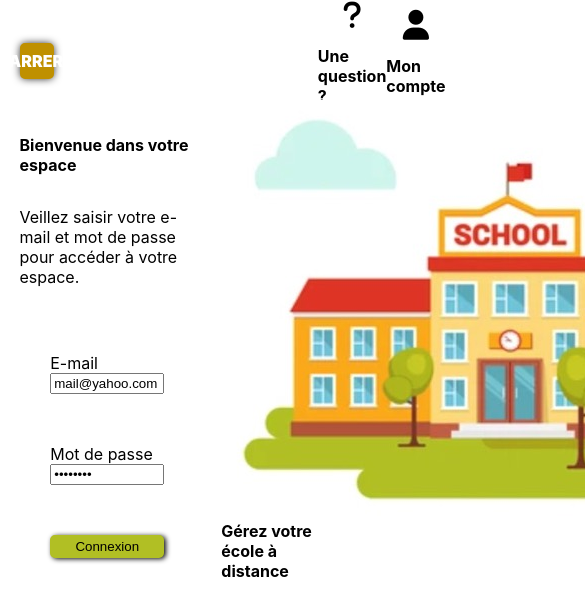
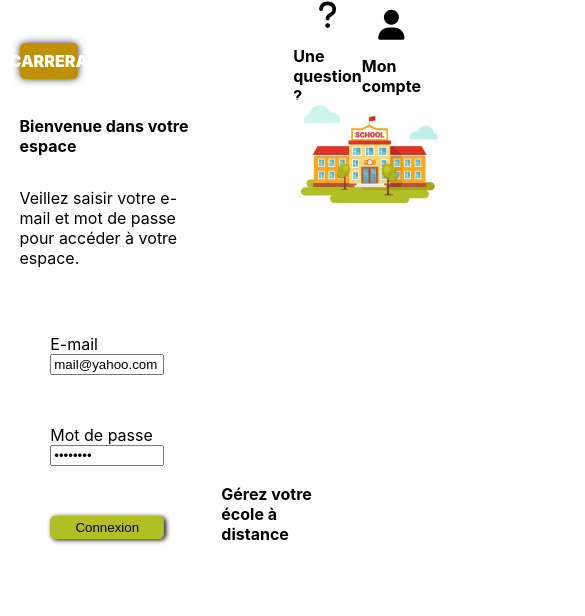
Before and after one commit to franky15/franky15lessurdoues.github.io, a React (Create React App) app in the folder front/: page /auth in a window 390 px wide. Shown: the top 616 px of the page, 585 px wide, since content can reach past the window. Built offline with nearby package versions, Linux system fonts and the light colour scheme; no server answers.

Commit message:
correction responsive page login et header de la page login

```diff
--- a/front/src/styles/_Header.scss
+++ b/front/src/styles/_Header.scss
@@ -7,10 +7,16 @@
     align-items: center;
     flex-wrap: wrap;
     height: 100px;
-    //border: solid;
+
+    //border: solid red;
+    //style version mobile
+    @media screen and (max-width: 900px) and (orientation: landscape) {
+
+        font-size: 0.9em;
+     }
 
     .acceuil {
-        width: 8%;
+        width: 15%;
         height: 30px;
         border: solid #bf9000;
         border-radius: 5px;
@@ -21,6 +27,8 @@
         display: flex;
         justify-content: center;
         align-items: center;
+
+       // border: solid blue;
 
         .linkAcceuilPublic {
 
@@ -46,10 +54,11 @@
 }
 
 .optionContainer {
-    width: 15%;
-   // border: solid yellow;
+    width: 22%;
+
     display: flex;
     justify-content: space-between;
+    // border: solid yellow;
 
     .option {
         //border: solid ;
@@ -85,6 +94,13 @@
 
     }
 
+     //style version mobile
+     @media screen and (max-width: 900px) and (orientation: landscape) {
+
+        width: 30%;
+        font-size: 0.9em;
+     }
+
 }
 
 .option1 {
--- a/front/src/styles/_HeaderAdmin.scss
+++ b/front/src/styles/_HeaderAdmin.scss
@@ -24,7 +24,7 @@
     // border: solid black;
 
     .menuContainer1__acceuil{
-        width: 8%;
+        width: 15%;
         height: 30px;
         border: solid #bf9000;
         border-radius: 5px;
@@ -76,10 +76,11 @@
 .optionContainer1{
 
     //border: solid red;
-    width: 20%;
+    width: 25%;
     height: 30px;
     display: flex;
     justify-content: space-between;
+    // border: solid red;
 
     &__bar{
         border: solid 1px;
@@ -179,7 +180,7 @@
     }
 
     .menuContainer2__container{
-        width: 30%;
+        width: 40%;
         margin-right: 20px;
         display: flex;
         justify-content: space-between;
--- a/front/src/styles/_Login.scss
+++ b/front/src/styles/_Login.scss
@@ -1,8 +1,10 @@
 .loginContainer{
+
     width: 90%;
     margin: auto;
     display: flex;
-   // border: solid;
+
+    // border: solid red;
 }
 
 .loginbloc1{
@@ -11,7 +13,8 @@
     flex-direction: column;
     align-items: center;
     justify-content: center;
-    //border: solid red;
+
+   // border: solid red;
 
     .loginbloc1__titre{
         font-weight: bolder;
@@ -49,18 +52,23 @@
     flex-direction: column;
     //justify-content: space-around ;
 
-   // border: solid red;
+    //border: solid red;
 
     &__Picture{
 
         width: 70%;
         height: 95%;
-        margin: auto;
+       // margin: auto;
 
         .ecolePicture{
             //border: solid;
            // width: 70%;
             //margin: auto;
+        }
+        img{
+
+            width: 120%;
+            margin-left: 100px;
         }
     }
 
```
Also changed, not shown: 1 other file (tests, documents, lock files or other folders).
